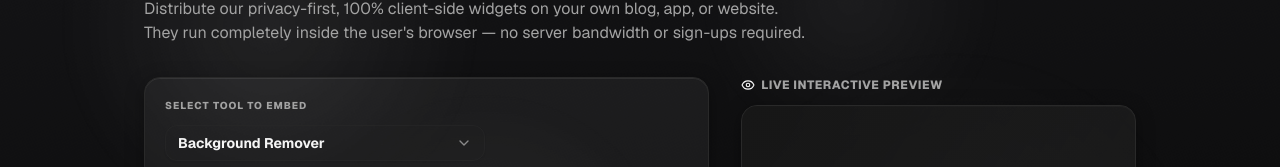
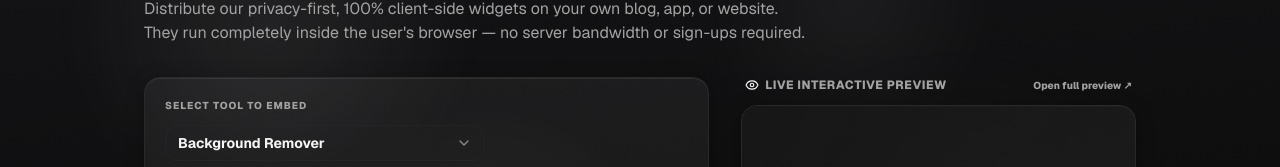
Before and after one commit to getalatify/AlatifyWeb, a Next.js app: page /embed in a window 1280 px wide. Shown: the part 256-423 px from the top of the page. Built offline with nearby package versions, Linux system fonts and the light colour scheme.

Commit message:
Add a dynamically-updating

```diff
--- a/src/app/(site)/embed/embed-client.tsx
+++ b/src/app/(site)/embed/embed-client.tsx
@@ -148,10 +148,20 @@ export default function EmbedClient() {
 
           {/* Right Column: Live preview box */}
           <div className="lg:col-span-5 flex flex-col w-full max-w-[520px] mx-auto">
-            <h3 className="text-xs font-extrabold uppercase tracking-wider text-muted-foreground mb-3 flex items-center gap-1.5 justify-center lg:justify-start">
-              <Eye className="w-3.5 h-3.5 text-primary" />
-              Live Interactive Preview
-            </h3>
+            <div className="flex items-center justify-between mb-3 w-full px-1">
+              <h3 className="text-xs font-extrabold uppercase tracking-wider text-muted-foreground flex items-center gap-1.5 justify-center lg:justify-start">
+                <Eye className="w-3.5 h-3.5 text-primary" />
+                Live Interactive Preview
+              </h3>
+              <a
+                href={`/embed/${selectedTool.slug}`}
+                target="_blank"
+                rel="noopener noreferrer"
+                className="text-[10px] font-extrabold text-muted-foreground hover:text-primary transition-colors flex items-center gap-0.5"
+              >
+                Open full preview ↗
+              </a>
+            </div>
 
             {/* Preview Viewport Container */}
             <div className="w-full aspect-[4/5] min-h-[500px] sm:min-h-[580px] lg:min-h-[640px] rounded-2xl bg-card border border-border shadow-lg relative overflow-hidden flex flex-col animate-fade-in">
--- a/src/app/(site)/tools/compressor/compressor-client.tsx
+++ b/src/app/(site)/tools/compressor/compressor-client.tsx
@@ -575,7 +575,8 @@ export default function ImageCompressorPage({ isEmbed = false }: { isEmbed?: boo
           </section>
         )}
 
-        {/* Use Cases Section */}
+        {!isEmbed && (
+          /* Use Cases Section */
           <section className="max-w-4xl mx-auto w-full space-y-6 pt-2">
             <div className="text-center sm:text-left">
               <h2 className="text-xl sm:text-2xl font-black tracking-tight text-foreground">
@@ -618,6 +619,7 @@ export default function ImageCompressorPage({ isEmbed = false }: { isEmbed?: boo
               ))}
             </div>
           </section>
+        )}
 
         {!isEmbed && (
           <>
--- a/src/app/(site)/tools/resizer/resizer-client.tsx
+++ b/src/app/(site)/tools/resizer/resizer-client.tsx
@@ -821,7 +821,8 @@ export default function ImageResizerPage({ isEmbed = false }: { isEmbed?: boolea
           </section>
         )}
 
-        {/* Use Cases Section */}
+        {!isEmbed && (
+          /* Use Cases Section */
           <section className="max-w-4xl mx-auto w-full space-y-6 pt-2">
             <div className="text-center sm:text-left">
               <h2 className="text-xl sm:text-2xl font-black tracking-tight text-foreground">
@@ -864,6 +865,7 @@ export default function ImageResizerPage({ isEmbed = false }: { isEmbed?: boolea
               ))}
             </div>
           </section>
+        )}
 
         {!isEmbed && (
           <>
```
Lines whose indentation alone changed are shown as unchanged.
